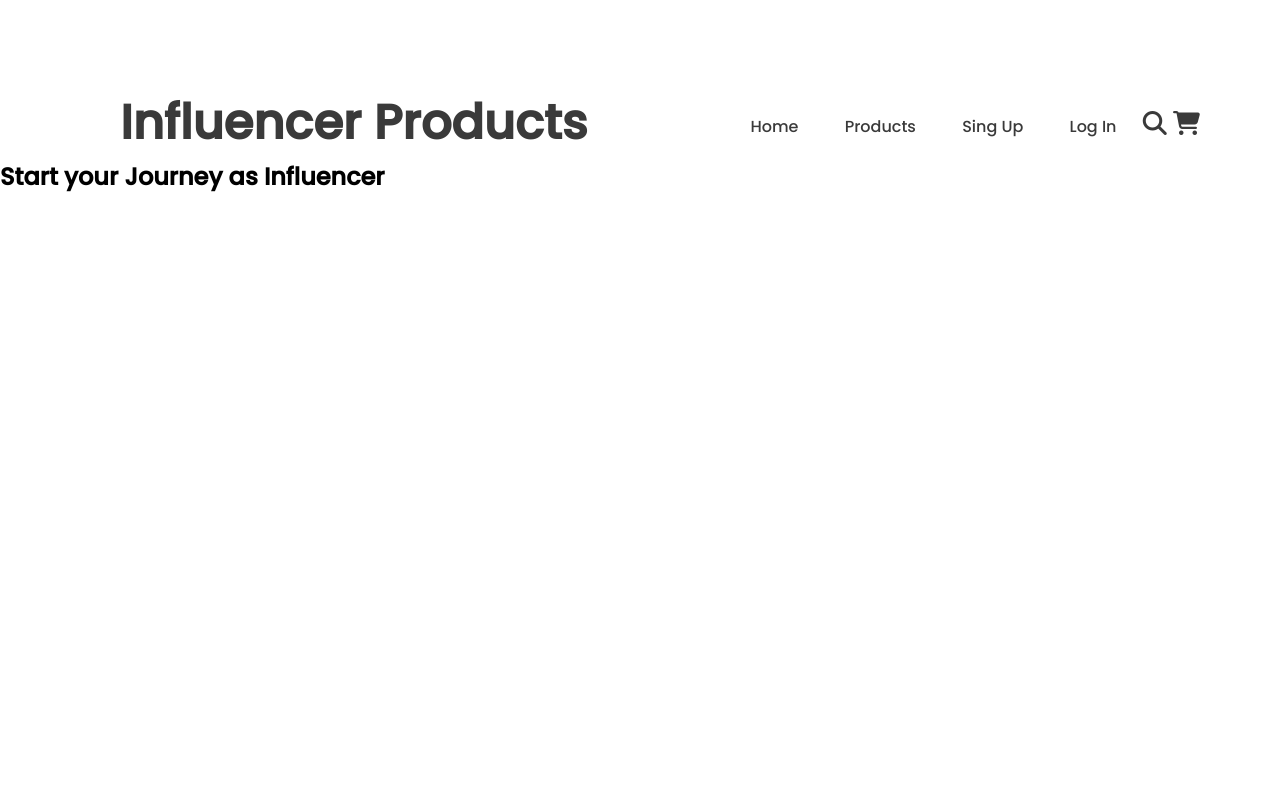
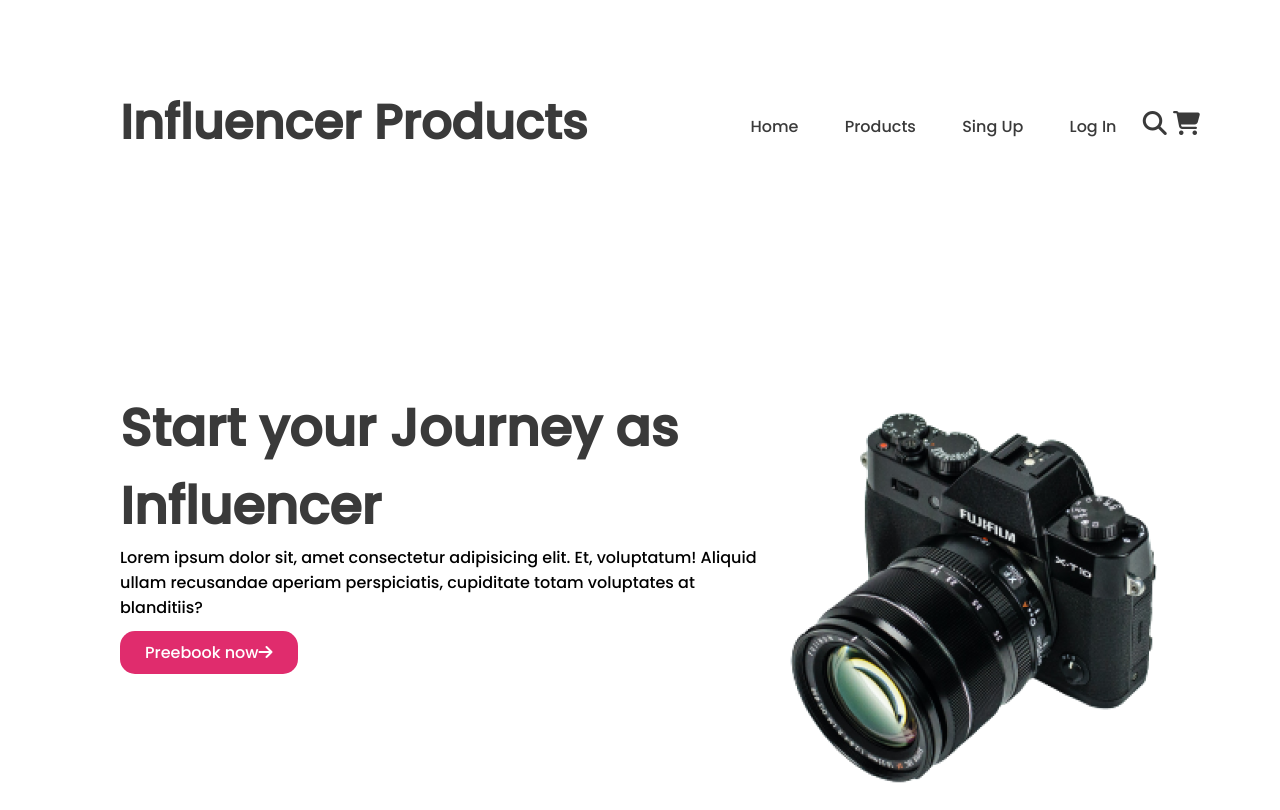
Before and after one commit to MdAnowar1/Influnencer-Gear, a plain HTML site: page index.html in a window 1280 px wide. Drawn offline with Linux system fonts and the light colour scheme.

Commit message:
section Part Already Done

```diff
--- a/index.html
+++ b/index.html
@@ -42,6 +42,13 @@
         <div class="left-journey">
            <h1>Start your Journey as
             Influencer</h1>
+            <p>Lorem ipsum dolor sit, amet consectetur adipisicing elit. Et, voluptatum! Aliquid ullam recusandae aperiam perspiciatis, cupiditate totam voluptates at blanditiis?</p>
+            <div class="button">
+                <a href="">Preebook now<i class="fa-solid fa-arrow-right"></i></a>
+            </div>
+        </div>
+        <div class="image">
+            <img src="images/main-camera.png" alt="">
         </div>
        </div>
     </section>
--- a/styles/style.css
+++ b/styles/style.css
@@ -30,3 +30,27 @@
     color: #3A3A3A;
     font-size: 16px;
 }
+/* ----------------------------
+Start First Secion
+---------------------------- */
+.header-section{
+    padding-left: 120px;
+    margin-top: 230px;
+}
+.start-journey{
+    display: flex;
+}
+.left-journey h1{
+    font-size: 52px;
+    color: #3A3A3A;
+}
+.button{
+    margin-top: 20px;
+}
+.button a{
+    text-decoration: none;
+    padding: 10px 25px;
+    background-color: #E02C6D;
+    border-radius: 15px;
+    color: #ffff;
+}
```
